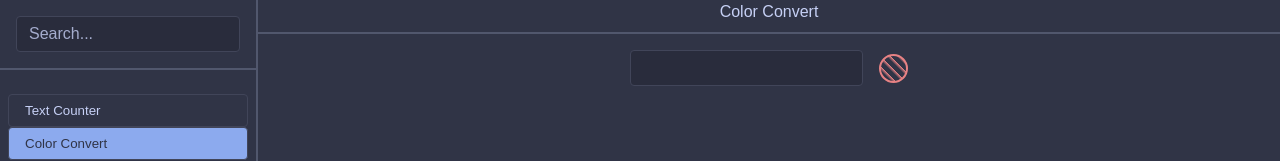
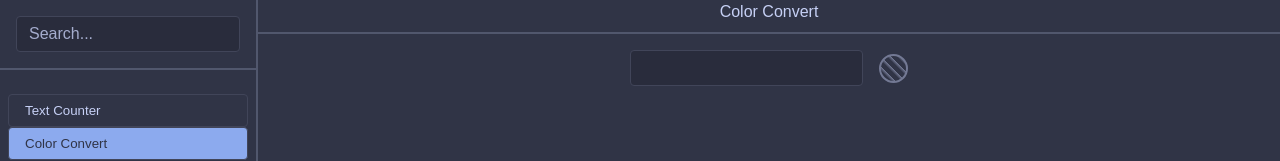
Before and after one commit to uncenter/katido, a Vue app: page / in a window 1280 px wide. Both pictures are taken after a click on the button "Color Convert". Shown: the top 161 px of the page. Built offline with nearby package versions, Linux system fonts and the light colour scheme.

Commit message:
impr(colorconvert): use overlay0 instead of red for the default indicator

```diff
--- a/src/modules/ColorConvert.vue
+++ b/src/modules/ColorConvert.vue
@@ -73,11 +73,11 @@ section {
 		background-image: repeating-linear-gradient(
 			45deg,
 			transparent 0,
-			var(--ctp-red) 3px,
+			var(--ctp-overlay0) 3px,
 			transparent 0,
 			transparent 20%
 		);
-		border: 2px solid var(--ctp-red);
+		border: 2px solid var(--ctp-overlay0);
 	}
 }
 code {
```
